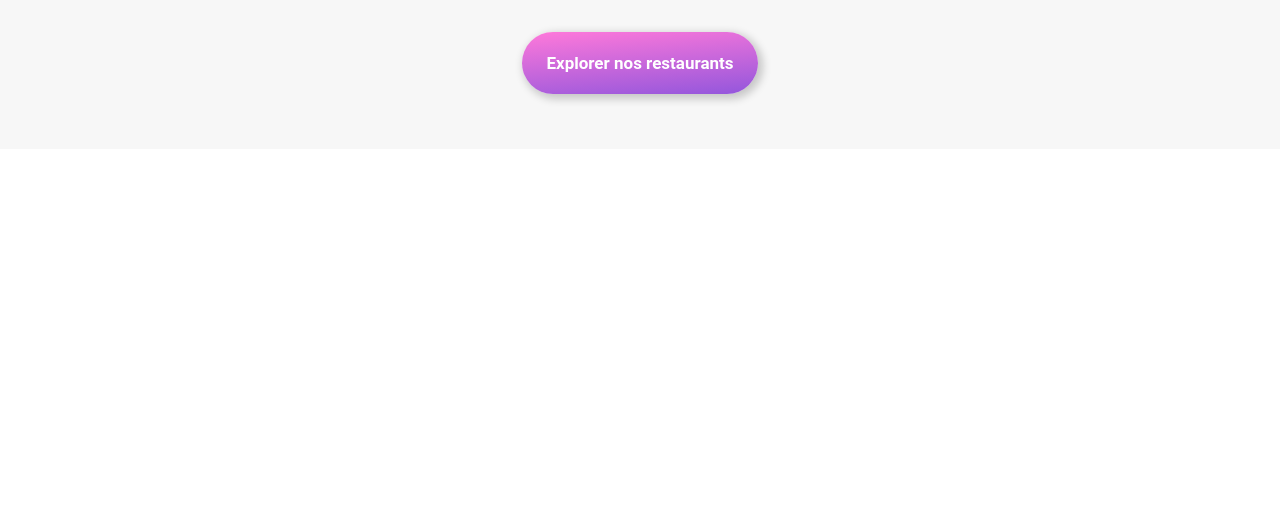
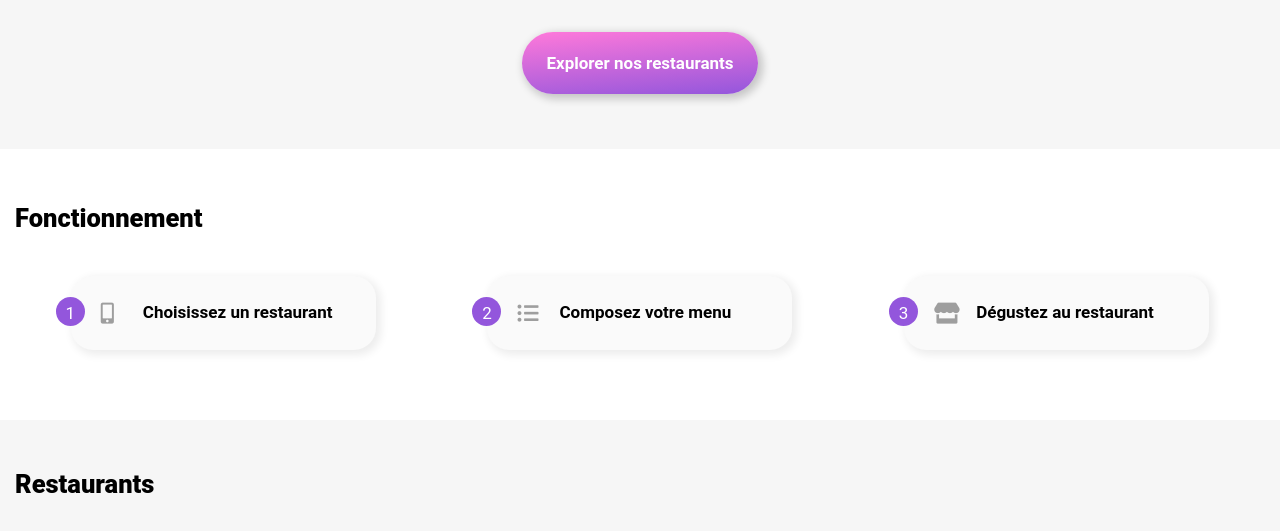
Before and after one commit to samir0067/SamirArrahmani_3_22122021, a website: page index.html in a window 1280 px wide. Shown: the part 183-714 px from the top of the page. Drawn offline with Linux system fonts and the light colour scheme.

Commit message:
init section functioning

```diff
--- a/index.html
+++ b/index.html
@@ -27,7 +27,49 @@
 
 <!-- Main -->
 <main>
-
+  <section class="sectionFunctioning">
+    <h1>Fonctionnement</h1>
+    <div class="functioning">
+      <div>
+        <div class="functioning__number">
+          <p>1</p>
+        </div>
+        <button class="functioning__btn" type="button">
+          <div class="functioning__btn__icon">
+            <i class="fas fa-mobile-alt"></i>
+          </div>
+          Choisissez un restaurant
+        </button>
+      </div>
+      <div>
+        <div class="functioning__number">
+          <p>2</p>
+        </div>
+        <button class="functioning__btn" type="button">
+          <div class="functioning__btn__icon">
+            <i class="fas fa-list-ul"></i>
+          </div>
+          Composez votre menu
+        </button>
+      </div>
+      <div>
+        <div class="functioning__number">
+          <p>3</p>
+        </div>
+        <button class="functioning__btn" type="button">
+          <div class="functioning__btn__icon">
+            <i class="fas fa-store"></i>
+          </div>
+          Dégustez au restaurant
+        </button>
+      </div>
+    </div>
+  </section>
+  <section class="sectionRestaurants">
+    <h1>Restaurants</h1>
+    <div class="restaurants">
+    </div>
+  </section>
 </main>
 
 <!-- Footer -->
--- a/scss/base/_typography.scss
+++ b/scss/base/_typography.scss
@@ -7,7 +7,7 @@ body {
   line-height: 1.1;
 }
 
-h2 {
+h1, h2 {
   font-family: 'Roboto', sans-serif;
   font-weight: 900;
 }
--- a/scss/layout/header.scss
+++ b/scss/layout/header.scss
@@ -42,7 +42,7 @@
     display: flex;
     align-items: center;
     flex-direction: column;
-    background-color: lighten($colorBlack, 97%);
+    background-color: lighten($colorBlack, 96.5%);
     width: inherit;
 
     &__title {
--- a/scss/main.scss
+++ b/scss/main.scss
@@ -7,11 +7,6 @@
 
 @import "./components/buttons";
 
-//@import "./layout/container";
-//@import "./layout/form";
 @import "./layout/header";
-//@import "./layout/nav";
 
-//@import "./pages/about";
-//@import "./pages/project";
-//@import "./pages/work";
+@import "./pages/home";
--- /dev/null
+++ b/scss/pages/home.scss
@@ -0,0 +1,76 @@
+@import "../utils/variables";
+@import "../utils/mixins";
+
+
+.sectionFunctioning {
+  padding: 55px 15px;
+}
+
+.functioning {
+  @media (min-width: 600px) {
+    flex-direction: row;
+    flex-wrap: wrap;
+    justify-content: space-around;
+  }
+  width: 100%;
+  display: flex;
+  flex-direction: column;
+  align-items: center;
+  justify-content: center;
+
+  &__number {
+    @media (min-width: 600px) {
+      left: 0;
+      top: 65px;
+    }
+    text-align: center;
+    background-color: $colorPrimary;
+    color: $colorWhite;
+    border-radius: 50%;
+    padding: 7px;
+    width: 29px;
+    height: 29px;
+    position: relative;
+    left: -13px;
+    top: 49px;
+  }
+
+  &__btn {
+    @media (min-width: 600px) {
+      margin: 15px;
+    }
+    @include boxShadow(3px, 3px, 9px, 2px, lighten($colorBlack, 93%));
+    background-color: lighten($colorBlack, 98%);
+    display: flex;
+    text-align: start;
+    padding: 26px 30px;
+    border-radius: 22px;
+    border: none;
+    width: 305px;
+
+    &:hover {
+      background-color: lighten($colorPrimary, 35%);
+    }
+
+    &__icon {
+      width: 22px;
+      height: 22px;
+      margin-right: 20px;
+      font-size: 21px;
+      color: lighten($colorBlack, 62%);
+
+      &:hover {
+        color: $colorPrimary;
+      }
+    }
+  }
+}
+
+.sectionRestaurants {
+  background-color: lighten($colorBlack, 96.5%);
+  padding: 50px 15px;
+}
+
+.restaurants {
+
+}
--- a/scss/utils/_variables.scss
+++ b/scss/utils/_variables.scss
@@ -4,9 +4,7 @@ $colorTertiary: #99E2D0;
 $colorBlack: #000000;
 $colorWhite: #ffffff;
 $colorButtons: linear-gradient(175deg, $colorSecondary 0%, $colorPrimary 100%);
-$breakpoints: (
-  mobile: 599px
-);
+$breakpoints: (mobile: 599px);
 
 //$txt-input-palette: (
 //  active: (
```
Also changed, not shown: public/css/style.css.
